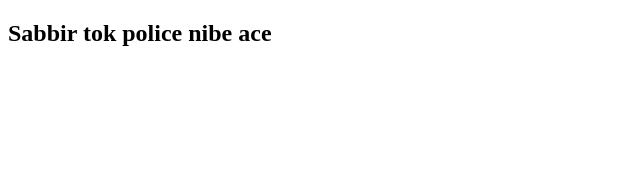
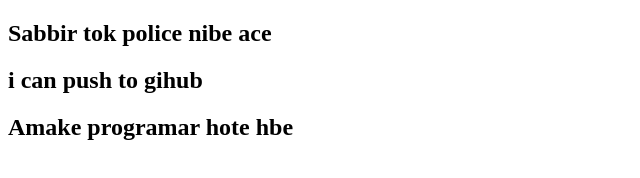
Before and after one commit to Sweetahammed/Projects, a plain HTML site: page index.html in a window 1280 px wide. Shown: the whole page, without its empty margins (0-640 px from the left). Drawn offline with Linux system fonts and the light colour scheme.

Commit message:
added header

```diff
--- a/index.html
+++ b/index.html
@@ -8,5 +8,7 @@
 </head>
 <body>
   <h2>Sabbir tok police nibe ace</h2>
+  <h2>i can push to gihub</h2>
+  <h2>Amake programar hote hbe</h2>
 </body>
 </html>
```
